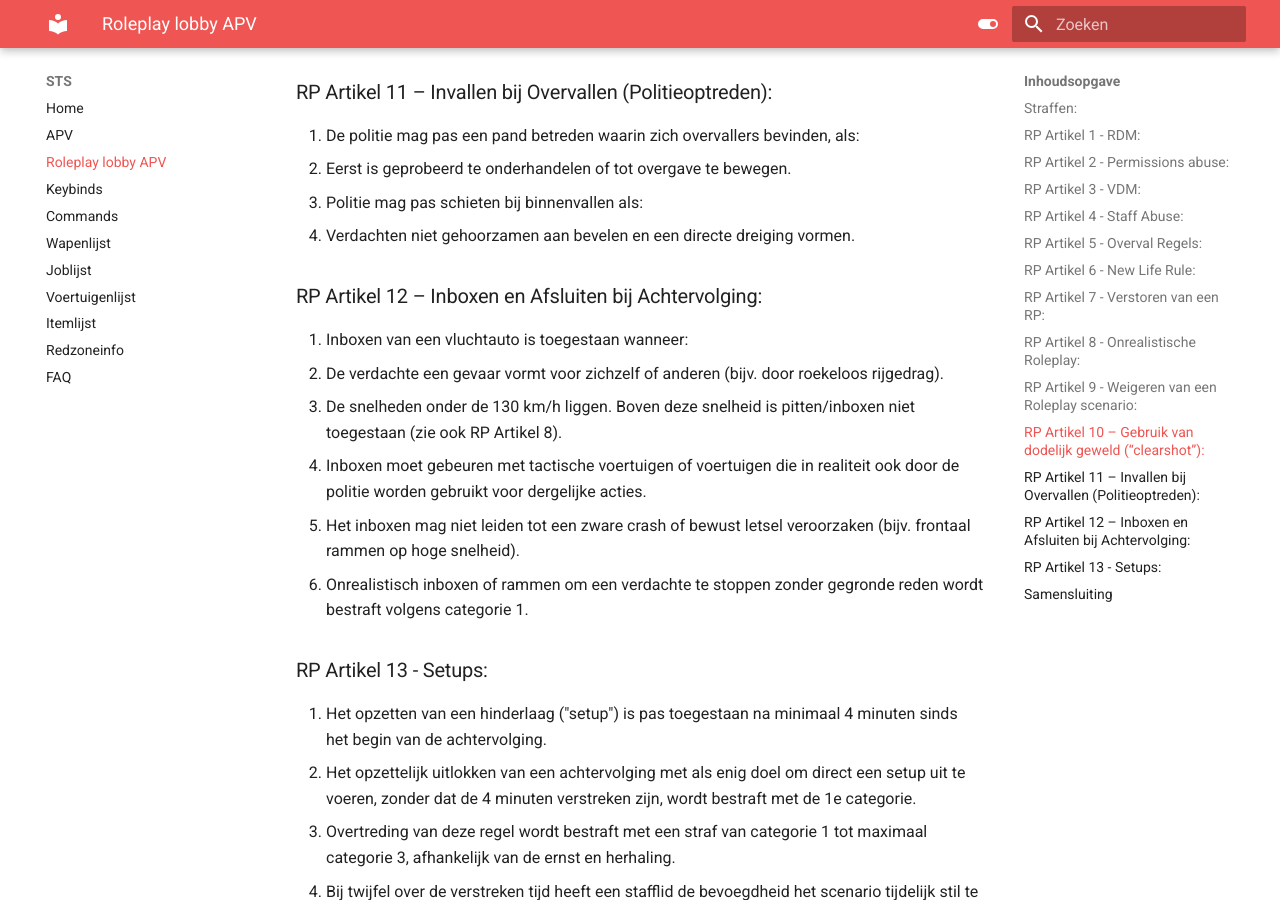
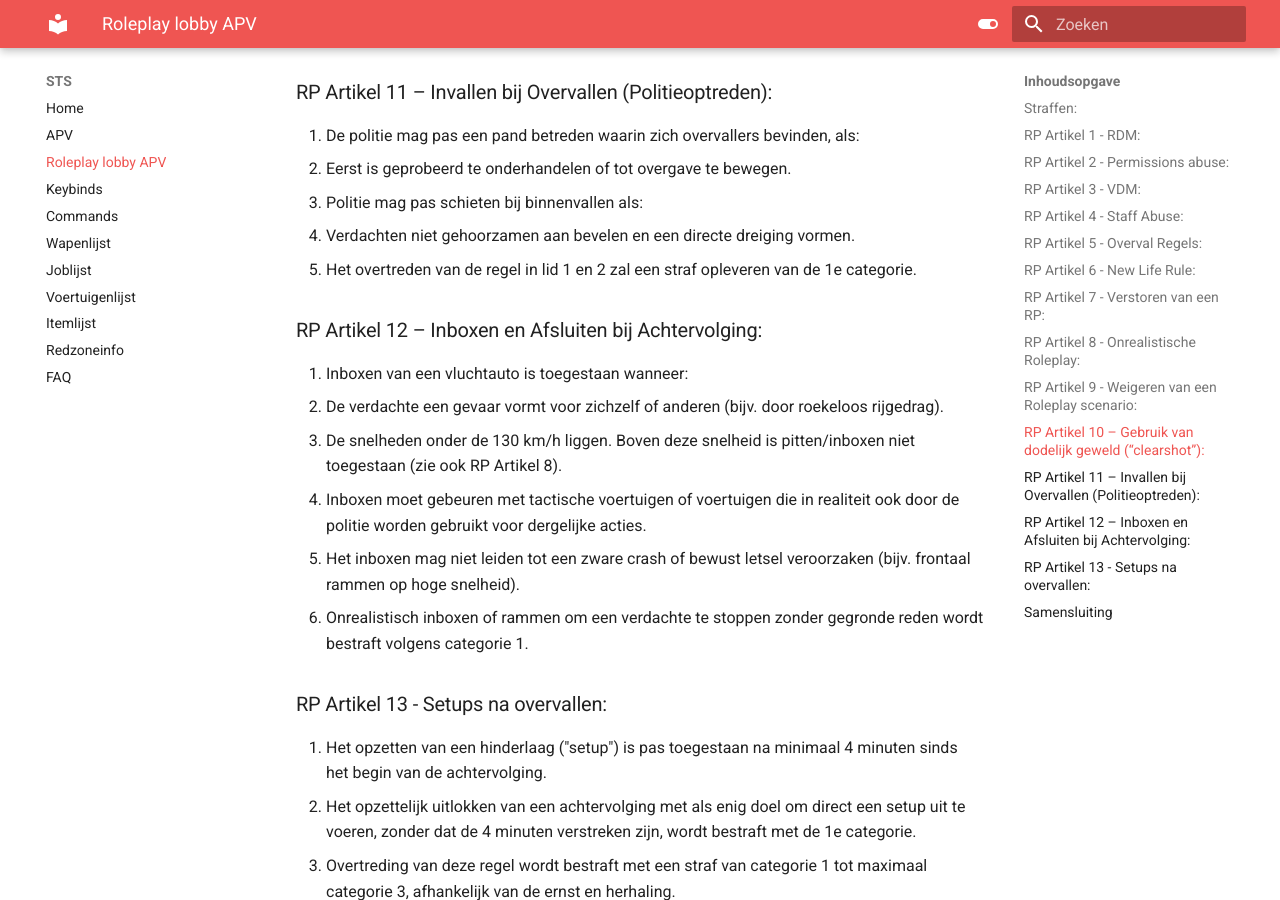
Before and after one commit to Welseyy/STSAPV, an MkDocs documentation site: the page built from docs/rpapv.md, in a window 1280 px wide and 900 px high, scrolled down 3466 px. Built offline with MkDocs 1.6.1 and Material for MkDocs 9.7.7, drawn with Linux system fonts in a browser that asks for light colours.

Commit message:
Update rpapv.md

```diff
--- a/docs/rpapv.md
+++ b/docs/rpapv.md
@@ -86,6 +86,7 @@ De volgende regels overschrijden de Artikels in het huidige APV, Artikels die we
 - Eerst is geprobeerd te onderhandelen of tot overgave te bewegen.
 2. Politie mag pas schieten bij binnenvallen als:
 - Verdachten niet gehoorzamen aan bevelen en een directe dreiging vormen.
+3. Het overtreden van de regel in lid 1 en 2 zal een straf opleveren van de 1e categorie.
 
 ### RP Artikel 12 – Inboxen en Afsluiten bij Achtervolging:
 
@@ -96,7 +97,7 @@ De volgende regels overschrijden de Artikels in het huidige APV, Artikels die we
 3. Het inboxen mag niet leiden tot een zware crash of bewust letsel veroorzaken (bijv. frontaal rammen op hoge snelheid).
 4. Onrealistisch inboxen of rammen om een verdachte te stoppen zonder gegronde reden wordt bestraft volgens categorie 1.
 
-### RP Artikel 13 - Setups:
+### RP Artikel 13 - Setups na overvallen:
 
 1. Het opzetten van een hinderlaag ("setup") is pas toegestaan na minimaal 4 minuten sinds het begin van de achtervolging.
 2. Het opzettelijk uitlokken van een achtervolging met als enig doel om direct een setup uit te voeren, zonder dat de 4 minuten verstreken zijn, wordt bestraft met de 1e categorie.
```
